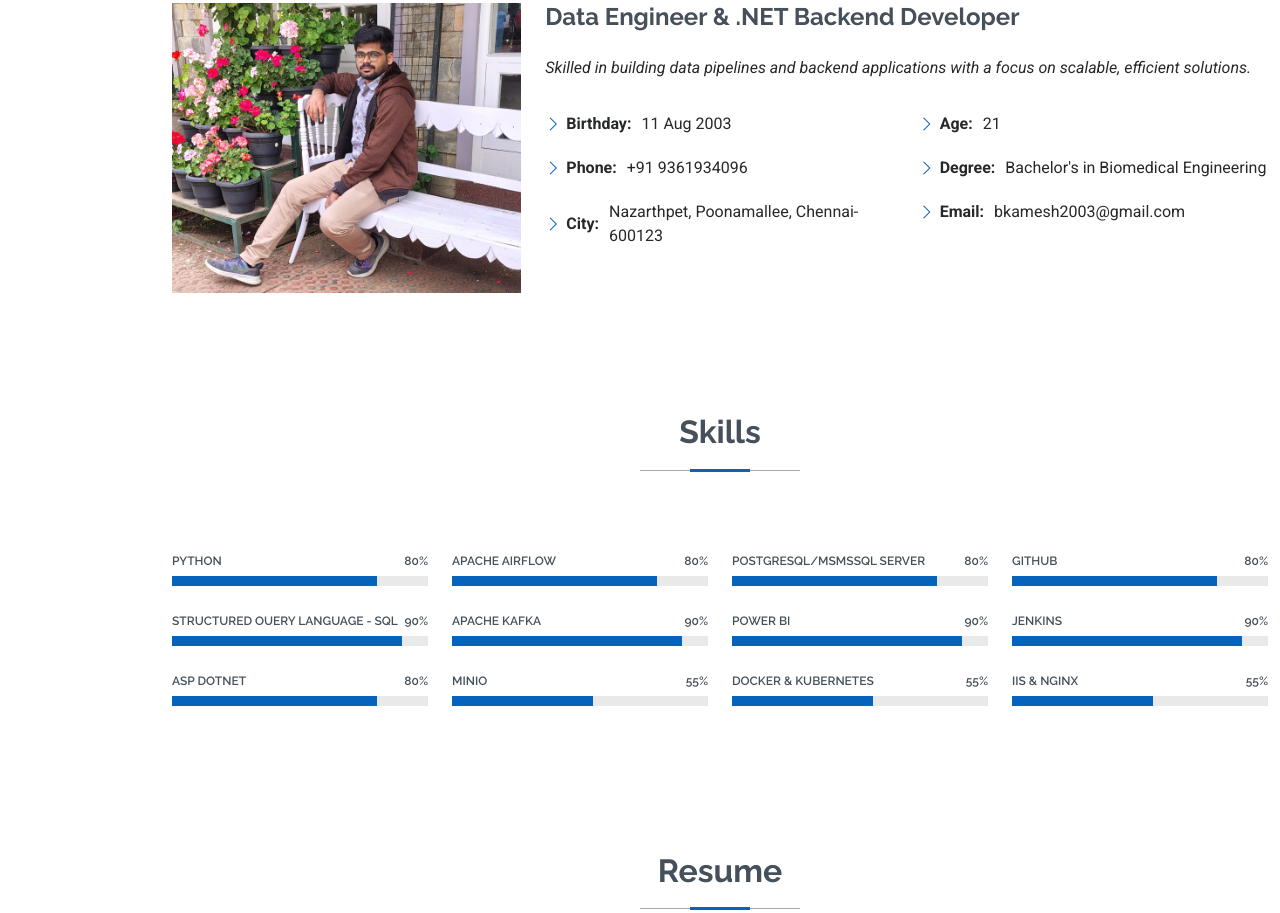
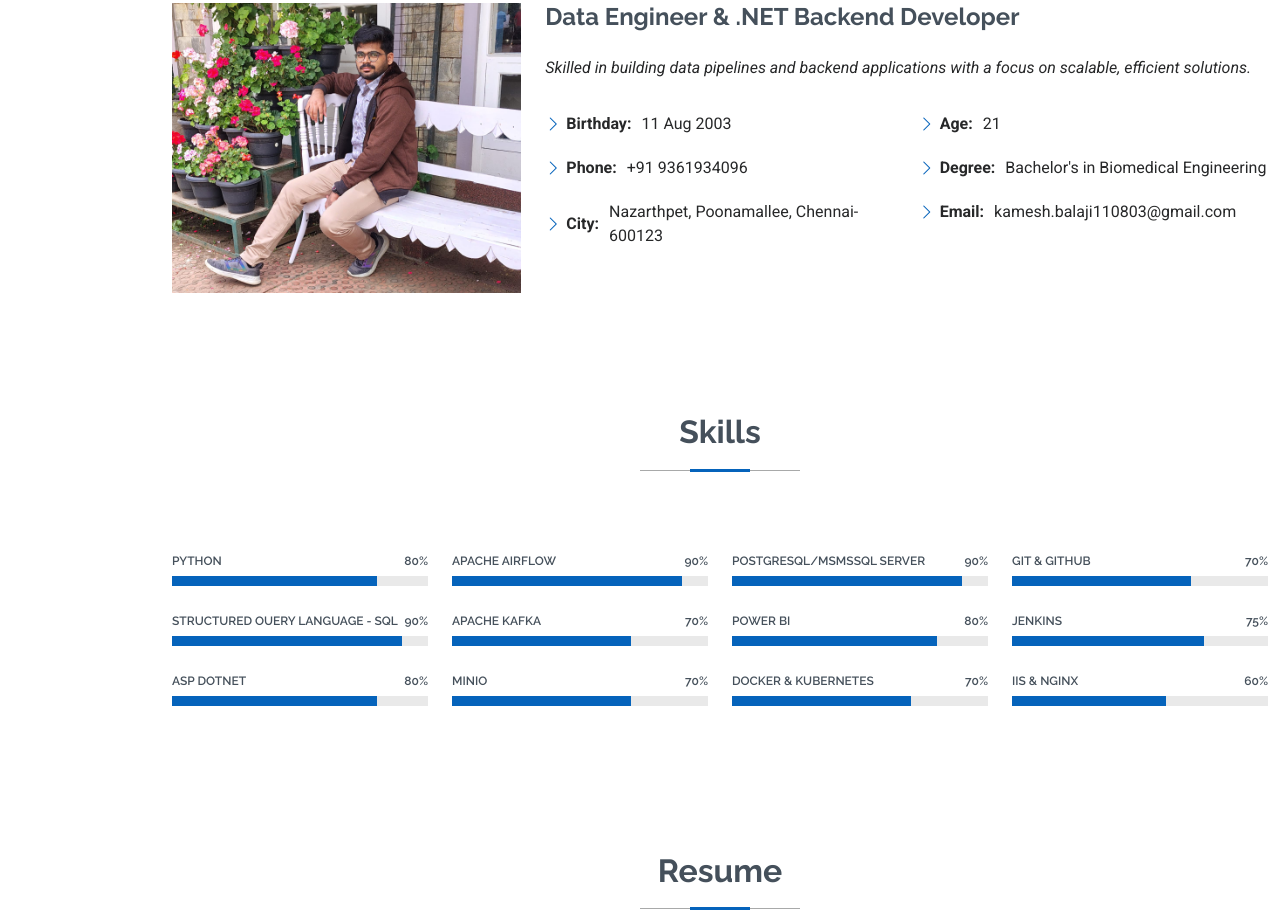
Before and after one commit to Bkamesh/Portfolio, a plain HTML site: page index.html in a window 1280 px wide. Shown: the part 1043-1956 px from the top of the page. Drawn offline with Linux system fonts and the light colour scheme.

Commit message:
portfolio Changed
Signed-off-by: KAMESH B <bkamesh2003@gmail.com>

```diff
--- a/index.html
+++ b/index.html
@@ -118,7 +118,7 @@ A data engineer with a strong interest in data integration, backend development,
                 <ul>
                   <li><i class="bi bi-chevron-right"></i> <strong>Age:</strong> <span>21</span></li>
                   <li><i class="bi bi-chevron-right"></i> <strong>Degree:</strong> <span>Bachelor's in Biomedical Engineering</span></li>
-                  <li><i class="bi bi-chevron-right"></i> <strong>Email:</strong> <span>bkamesh2003@gmail.com</span></li>
+                  <li><i class="bi bi-chevron-right"></i> <strong>Email:</strong> <span>kamesh.balaji110803@gmail.com</span></li>
                 </ul>
               </div>
             </div>
@@ -169,23 +169,23 @@ A data engineer with a strong interest in data integration, backend development,
           <div class="col-lg-3">
 
             <div class="progress">
-              <span class="skill"><span>Apache Airflow</span><i class="val">80%</i></span>
-              <div class="progress-bar-wrap">
-                <div class="progress-bar" role="progressbar" aria-valuenow="80" aria-valuemin="0" aria-valuemax="100"></div>
-              </div>
-            </div><!-- End Skills Item -->
-
-            <div class="progress">
-              <span class="skill"><span>Apache Kafka</span> <i class="val">90%</i></span>
+              <span class="skill"><span>Apache Airflow</span><i class="val">90%</i></span>
               <div class="progress-bar-wrap">
                 <div class="progress-bar" role="progressbar" aria-valuenow="90" aria-valuemin="0" aria-valuemax="100"></div>
               </div>
             </div><!-- End Skills Item -->
 
             <div class="progress">
-              <span class="skill"><span>Minio</span> <i class="val">55%</i></span>
+              <span class="skill"><span>Apache Kafka</span> <i class="val">70%</i></span>
               <div class="progress-bar-wrap">
-                <div class="progress-bar" role="progressbar" aria-valuenow="55" aria-valuemin="0" aria-valuemax="100"></div>
+                <div class="progress-bar" role="progressbar" aria-valuenow="70" aria-valuemin="0" aria-valuemax="100"></div>
+              </div>
+            </div><!-- End Skills Item -->
+
+            <div class="progress">
+              <span class="skill"><span>Minio</span> <i class="val">70%</i></span>
+              <div class="progress-bar-wrap">
+                <div class="progress-bar" role="progressbar" aria-valuenow="70" aria-valuemin="0" aria-valuemax="100"></div>
               </div>
             </div><!-- End Skills Item -->
 
@@ -194,23 +194,23 @@ A data engineer with a strong interest in data integration, backend development,
           <div class="col-lg-3">
 
             <div class="progress">
-              <span class="skill"><span>Postgresql/MsMsSQL Server</span><i class="val">80%</i></span>
+              <span class="skill"><span>Postgresql/MsMsSQL Server</span><i class="val">90%</i></span>
+              <div class="progress-bar-wrap">
+                <div class="progress-bar" role="progressbar" aria-valuenow="90" aria-valuemin="0" aria-valuemax="100"></div>
+              </div>
+            </div><!-- End Skills Item -->
+
+            <div class="progress">
+              <span class="skill"><span>Power Bi</span> <i class="val">80%</i></span>
               <div class="progress-bar-wrap">
                 <div class="progress-bar" role="progressbar" aria-valuenow="80" aria-valuemin="0" aria-valuemax="100"></div>
               </div>
             </div><!-- End Skills Item -->
 
             <div class="progress">
-              <span class="skill"><span>Power Bi</span> <i class="val">90%</i></span>
+              <span class="skill"><span>Docker &amp; Kubernetes</span> <i class="val">70%</i></span>
               <div class="progress-bar-wrap">
-                <div class="progress-bar" role="progressbar" aria-valuenow="90" aria-valuemin="0" aria-valuemax="100"></div>
-              </div>
-            </div><!-- End Skills Item -->
-
-            <div class="progress">
-              <span class="skill"><span>Docker &amp; Kubernetes</span> <i class="val">55%</i></span>
-              <div class="progress-bar-wrap">
-                <div class="progress-bar" role="progressbar" aria-valuenow="55" aria-valuemin="0" aria-valuemax="100"></div>
+                <div class="progress-bar" role="progressbar" aria-valuenow="70" aria-valuemin="0" aria-valuemax="100"></div>
               </div>
             </div><!-- End Skills Item -->
 
@@ -219,23 +219,23 @@ A data engineer with a strong interest in data integration, backend development,
           <div class="col-lg-3">
 
             <div class="progress">
-              <span class="skill"><span>GitHub</span><i class="val">80%</i></span>
+              <span class="skill"><span>Git &amp; GitHub</span><i class="val">70%</i></span>
               <div class="progress-bar-wrap">
-                <div class="progress-bar" role="progressbar" aria-valuenow="80" aria-valuemin="0" aria-valuemax="100"></div>
+                <div class="progress-bar" role="progressbar" aria-valuenow="70" aria-valuemin="0" aria-valuemax="100"></div>
               </div>
             </div><!-- End Skills Item -->
 
             <div class="progress">
-              <span class="skill"><span>Jenkins</span> <i class="val">90%</i></span>
+              <span class="skill"><span>Jenkins</span> <i class="val">75%</i></span>
               <div class="progress-bar-wrap">
-                <div class="progress-bar" role="progressbar" aria-valuenow="90" aria-valuemin="0" aria-valuemax="100"></div>
+                <div class="progress-bar" role="progressbar" aria-valuenow="75" aria-valuemin="0" aria-valuemax="100"></div>
               </div>
             </div><!-- End Skills Item -->
 
             <div class="progress">
-              <span class="skill"><span>IIS &amp; Nginx</span> <i class="val">55%</i></span>
+              <span class="skill"><span>IIS &amp; Nginx</span> <i class="val">60%</i></span>
               <div class="progress-bar-wrap">
-                <div class="progress-bar" role="progressbar" aria-valuenow="55" aria-valuemin="0" aria-valuemax="100"></div>
+                <div class="progress-bar" role="progressbar" aria-valuenow="60" aria-valuemin="0" aria-valuemax="100"></div>
               </div>
             </div><!-- End Skills Item -->
 
@@ -517,14 +517,14 @@ A data engineer with a strong interest in data integration, backend development,
                 <p>+91 9361 9340 96</p>
               </div>
             </div><!-- End Info Item -->
+           <a href="mailto:kamesh.balaji110803@gmail.com" class="info-item d-flex" data-aos="fade-up" data-aos-delay="400">
 
-            <div class="info-item d-flex" data-aos="fade-up" data-aos-delay="400">
               <i class="bi bi-envelope flex-shrink-0"></i>
-              <div>
-                <h3>Email Us</h3>
-                <p>bkamesh2003@gmail.com</p>
-              </div>
-            </div><!-- End Info Item -->
+                <div>
+                  <h3>Email Us</h3>
+                  <p>kamesh.balaji110803@gmail.com</p>
+            </div>
+                          </a><!-- End Info Item -->
 
           </div>
 
```
